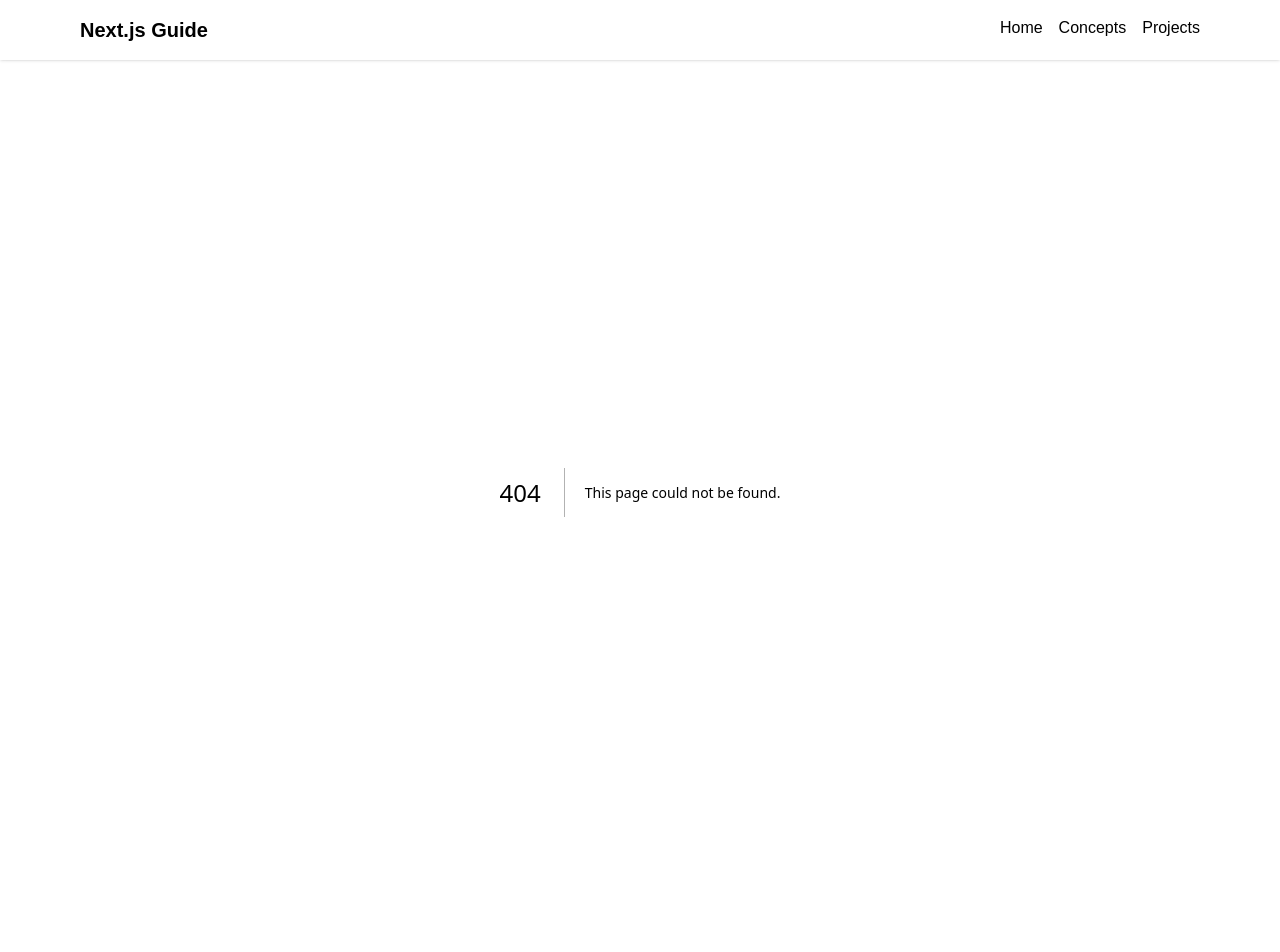
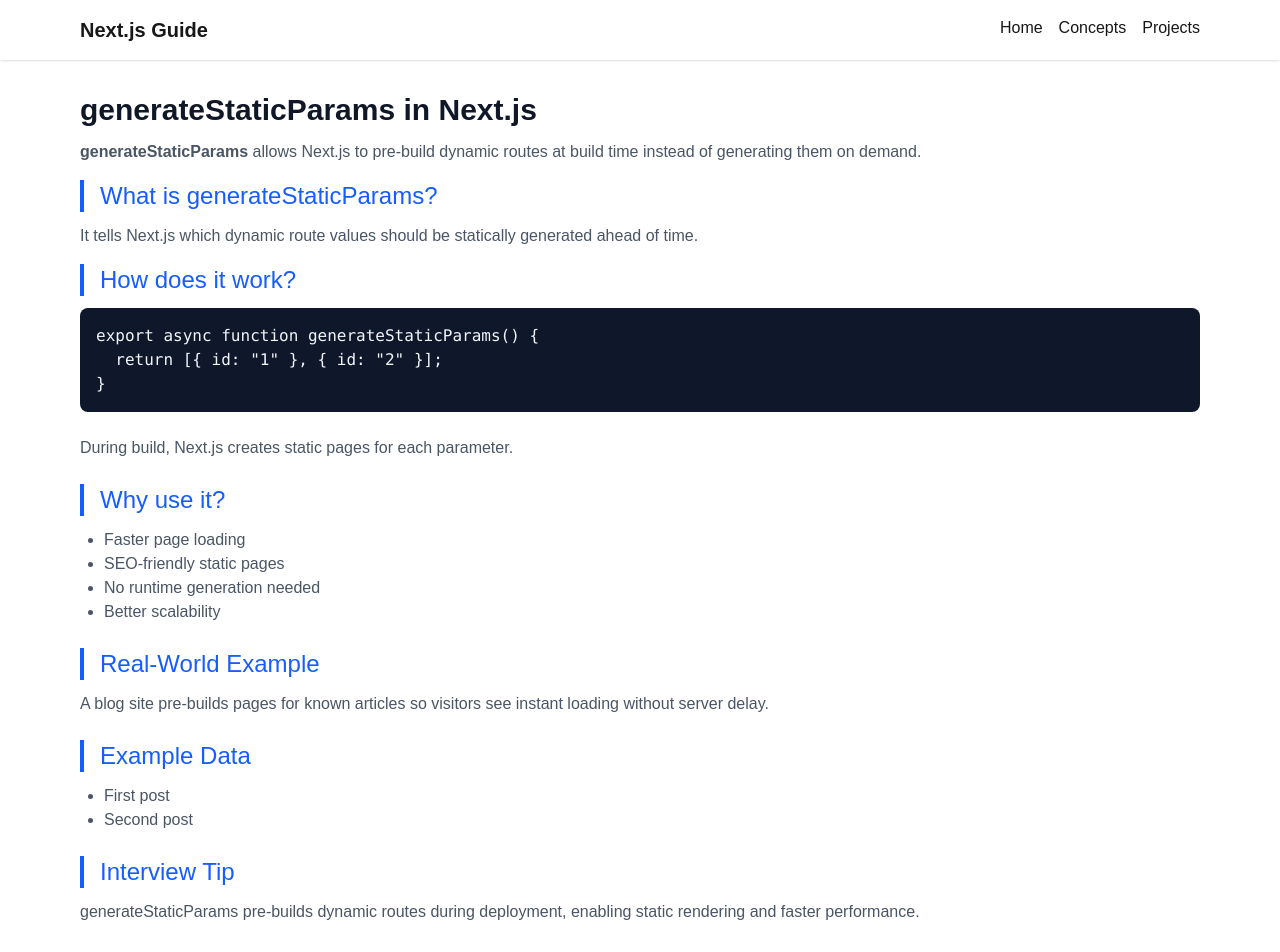
Before and after one commit to Monisasmal/nextjs-concept, a Next.js app: page /concepts/generateStaticParams in a window 1280 px wide. Before the commit this address had no page. Shown: the top 952 px of the page. Built offline with nearby package versions, Linux system fonts and the light colour scheme.

Commit message:
first commit

```diff
--- /dev/null
+++ b/src/app/concepts/generateStaticParams/page.jsx
@@ -0,0 +1,109 @@
+export const metadata = {
+  title: "generateStaticParams in Next.js",
+  description:
+    "Understand how generateStaticParams pre-builds dynamic routes for static rendering.",
+};
+
+async function getPosts() {
+  return [
+    { id: "1", title: "First post" },
+    { id: "2", title: "Second post" },
+  ];
+}
+
+export async function generateStaticParams() {
+  const posts = await getPosts();
+
+  return posts.map(post => ({
+    id: post.id,
+  }));
+}
+
+export default async function GenerateStaticParamsConcept() {
+  const posts = await getPosts();
+
+  return (
+    <article className="prose prose-slate max-w-none">
+
+      <h1 className="text-2xl md:text-3xl font-bold text-gray-900 mb-3">
+        generateStaticParams in Next.js
+      </h1>
+
+      <p className="mb-4 text-gray-600">
+        <strong>generateStaticParams</strong> allows Next.js to pre-build
+        dynamic routes at build time instead of generating them on demand.
+      </p>
+
+      {/* WHAT */}
+      <h2 className="text-2xl text-blue-600 border-l-4 border-blue-600 pl-4 mb-3">
+        What is generateStaticParams?
+      </h2>
+
+      <p className="text-gray-600 mb-4">
+        It tells Next.js which dynamic route values should be statically
+        generated ahead of time.
+      </p>
+
+      {/* HOW */}
+      <h2 className="text-2xl text-blue-600 border-l-4 border-blue-600 pl-4 mb-3">
+        How does it work?
+      </h2>
+
+      <pre className="rounded-lg bg-slate-900 p-4 text-slate-100 mb-6 overflow-x-auto">
+        <code>
+{`export async function generateStaticParams() {
+  return [{ id: "1" }, { id: "2" }];
+}`}
+        </code>
+      </pre>
+
+      <p className="text-gray-600 mb-6">
+        During build, Next.js creates static pages for each parameter.
+      </p>
+
+      {/* WHY */}
+      <h2 className="text-2xl text-blue-600 border-l-4 border-blue-600 pl-4 mb-3">
+        Why use it?
+      </h2>
+
+      <ul className="list-disc pl-6 text-gray-600 mb-6">
+        <li>Faster page loading</li>
+        <li>SEO-friendly static pages</li>
+        <li>No runtime generation needed</li>
+        <li>Better scalability</li>
+      </ul>
+
+      {/* REAL WORLD */}
+      <h2 className="text-2xl text-blue-600 border-l-4 border-blue-600 pl-4 mb-3">
+        Real-World Example
+      </h2>
+
+      <p className="text-gray-600 mb-6">
+        A blog site pre-builds pages for known articles so visitors see
+        instant loading without server delay.
+      </p>
+
+      {/* SAMPLE OUTPUT */}
+      <h2 className="text-2xl text-blue-600 border-l-4 border-blue-600 pl-4 mb-3">
+        Example Data
+      </h2>
+
+      <ul className="list-disc pl-6 text-gray-600 mb-6">
+        {posts.map(post => (
+          <li key={post.id}>{post.title}</li>
+        ))}
+      </ul>
+
+      {/* INTERVIEW */}
+      <h2 className="text-2xl text-blue-600 border-l-4 border-blue-600 pl-4 mb-3">
+        Interview Tip
+      </h2>
+
+      <p className="text-gray-600">
+        generateStaticParams pre-builds dynamic routes during deployment,
+        enabling static rendering and faster performance.
+      </p>
+
+    </article>
+  );
+}
--- a/src/app/concepts/page.jsx
+++ b/src/app/concepts/page.jsx
@@ -26,7 +26,7 @@
   {name: "What is Static vs Dynamic Pages?", path:"concepts/StaticVsDynamic"},
   {name: "What is Cache?", path:"concepts/CacheConcept"},
   {name: "What is not-found-js?", path:"concepts/NotFound"},
-  // {name: "What is generate Static Params?", path:"concepts/generateStaticParams"},
+  {name: "What is generate Static Params?", path:"concepts/generateStaticParams"},
   // {name: "What is use Server?", path:"concepts/useServer"},
   // {name: "What is use of useActionState?", path:"concepts/useActionState"},
   // {name: "What is use of useFormStatus()?", path:"concepts/useFormStatus"},
```
